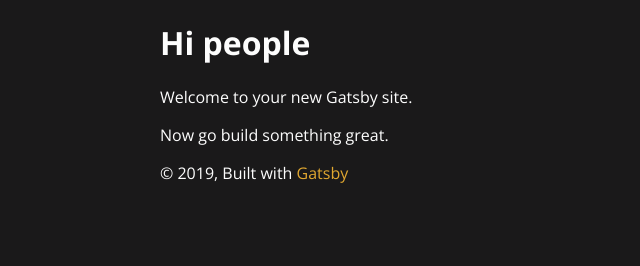
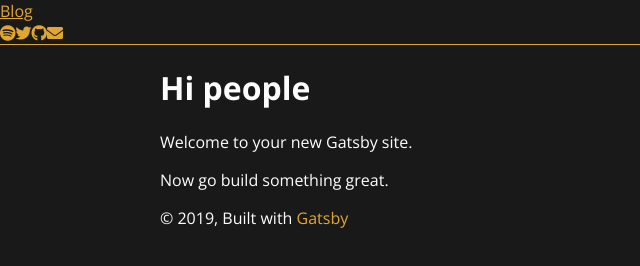
Before and after one commit to zachbharris/sirrah, a Gatsby site: page / in a window 1280 px wide. Shown: the whole page, without its empty margins (0-640 px from the left). Built offline with nearby package versions, Linux system fonts and the light colour scheme; Gatsby itself is replaced by a stand-in of ours.

Commit message:
start on the navbar

```diff
--- a/gatsby-config.js
+++ b/gatsby-config.js
@@ -2,7 +2,7 @@ module.exports = {
   siteMetadata: {
     title: `Zach Harris`,
     description: `Zach Harris, UI Engineer in St. Louis`,
-    author: `@zachbharris`,
+    author: `@zachbharris`
   },
   plugins: [
     `gatsby-plugin-react-helmet`,
@@ -10,8 +10,8 @@ module.exports = {
       resolve: `gatsby-source-filesystem`,
       options: {
         name: `images`,
-        path: `${__dirname}/src/images`,
-      },
+        path: `${ __dirname }/src/images`
+      }
     },
     `gatsby-transformer-sharp`,
     `gatsby-plugin-sharp`,
@@ -24,9 +24,9 @@ module.exports = {
         background_color: `#1A191A`,
         theme_color: `#E0A730`,
         display: `standalone`,
-        icon: `src/images/favicon.png`, // This path is relative to the root of the site.
-        include_favicon: true,
-      },
+        icon: `src/images/favicon.png`,
+        include_favicon: true
+      }
     },
     {
       resolve: `gatsby-plugin-prefetch-google-fonts`,
@@ -34,13 +34,14 @@ module.exports = {
         fonts: [
           {
             family: `Open Sans`,
-            variants: [`400`, `600`, `700`],
+            variants: [`400`, `600`, `700`]
           },
-        ],
-      },
-    },
-    // this (optional) plugin enables Progressive Web App + Offline functionality
-    // To learn more, visit: https://gatsby.dev/offline
-    // 'gatsby-plugin-offline',
-  ],
+          {
+            family: `IBM Plex Sans`,
+            variants: [`400`, `500`, `700`]
+          }
+        ]
+      }
+    }
+  ]
 }
--- a/src/components/layout/index.jsx
+++ b/src/components/layout/index.jsx
@@ -9,6 +9,8 @@ import React from 'react'
 import PropTypes from 'prop-types'
 import { StaticQuery, graphql } from 'gatsby'
 import styled, { createGlobalStyle } from 'styled-components'
+
+import Navbar from './navbar'
 
 import { justWhite, hensonGold, soulBlack } from '../../theme/colors'
 
@@ -24,8 +26,10 @@ const Layout = ({ children }) => (
       }
     `}
     render={data => (
+      <>
+        <GlobalStyle />
+        <Navbar />
         <Wrapper>
-        <GlobalStyle />
           <main>{children}</main>
           <footer>
             © {new Date().getFullYear()}, Built with
@@ -33,12 +37,13 @@ const Layout = ({ children }) => (
             <a href="https://www.gatsbyjs.org">Gatsby</a>
           </footer>
         </Wrapper>
+      </>
     )}
   />
 )
 
 Layout.propTypes = {
-  children: PropTypes.node.isRequired,
+  children: PropTypes.node.isRequired
 }
 
 export default Layout
@@ -50,6 +55,10 @@ const GlobalStyle = createGlobalStyle`
     font-family: 'Open Sans', sans-serif;
     margin: 0;
     height: 100%;
+  }
+
+  body {
+    margin: 0;
   }
 
   a {
--- /dev/null
+++ b/src/components/layout/navbar/index.jsx
@@ -0,0 +1,60 @@
+import React from 'react'
+import { Link } from 'gatsby'
+import styled from 'styled-components'
+
+import { soulBlack, hensonGold } from '../../../theme/colors'
+
+const socials = [
+  {
+    icon: 'fab fa-spotify',
+    name: 'spotify',
+    href: 'https://open.spotify.com/user/12133482232?si=lGuZPIDWQiyWwd_vZjDAAA'
+  },
+  {
+    icon: 'fab fa-twitter',
+    name: 'twitter',
+    href: 'https://twitter.com/zachbharris'
+  },
+  {
+    icon: 'fab fa-github',
+    name: 'github',
+    href: 'https://github.com/zachbharris'
+  },
+  {
+    icon: 'fas fa-envelope',
+    name: 'email',
+    href: 'mailto:hi@zachbharris.com'
+  }
+]
+
+const Navbar = () => (
+  <Wrapper>
+    <Nav>
+      <nav>
+        <Link to="/">Blog</Link>
+      </nav>
+      <div>
+        {socials.map((social, index) => (
+          <a
+            key={index}
+            target="_blank"
+            rel="noopener noreferrer"
+            href={social.href}
+            title={social.name}
+          >
+            <i className={social.icon} />
+          </a>
+        ))}
+      </div>
+    </Nav>
+  </Wrapper>
+)
+
+const Wrapper = styled.div`
+  background-color: ${ soulBlack };
+  border-bottom: 1px solid ${ hensonGold };
+`
+
+const Nav = styled.div``
+
+export default Navbar
--- a/src/components/seo/index.jsx
+++ b/src/components/seo/index.jsx
@@ -5,12 +5,12 @@
  * See: https://www.gatsbyjs.org/docs/use-static-query/
  */
 
-import React from "react"
-import PropTypes from "prop-types"
-import Helmet from "react-helmet"
-import { useStaticQuery, graphql } from "gatsby"
+import React from 'react'
+import PropTypes from 'prop-types'
+import Helmet from 'react-helmet'
+import { useStaticQuery, graphql } from 'gatsby'
 
-function SEO({ description, lang, meta, keywords, title }) {
+function SEO ({ description, lang, meta, keywords, title }) {
   const { site } = useStaticQuery(
     graphql`
       query {
@@ -30,50 +30,56 @@ function SEO({ description, lang, meta, keywords, title }) {
   return (
     <Helmet
       htmlAttributes={{
-        lang,
+        lang
       }}
       title={title}
-      titleTemplate={`${site.siteMetadata.title} - %s`}
+      titleTemplate={`${ site.siteMetadata.title } - %s`}
+      link={[
+        {
+          rel: 'stylesheet',
+          href: 'https://use.fontawesome.com/releases/v5.8.1/css/all.css'
+        }
+      ]}
       meta={[
         {
           name: `description`,
-          content: metaDescription,
+          content: metaDescription
         },
         {
           property: `og:title`,
-          content: title,
+          content: title
         },
         {
           property: `og:description`,
-          content: metaDescription,
+          content: metaDescription
         },
         {
           property: `og:type`,
-          content: `website`,
+          content: `website`
         },
         {
           name: `twitter:card`,
-          content: `summary`,
+          content: `summary`
         },
         {
           name: `twitter:creator`,
-          content: site.siteMetadata.author,
+          content: site.siteMetadata.author
         },
         {
           name: `twitter:title`,
-          content: title,
+          content: title
         },
         {
           name: `twitter:description`,
-          content: metaDescription,
-        },
+          content: metaDescription
+        }
       ]
         .concat(
           keywords.length > 0
             ? {
-                name: `keywords`,
-                content: keywords.join(`, `),
-              }
+              name: `keywords`,
+              content: keywords.join(`, `)
+            }
             : []
         )
         .concat(meta)}
@@ -84,7 +90,7 @@ function SEO({ description, lang, meta, keywords, title }) {
 SEO.defaultProps = {
   lang: `en`,
   meta: [],
-  keywords: [],
+  keywords: []
 }
 
 SEO.propTypes = {
@@ -92,7 +98,7 @@ SEO.propTypes = {
   lang: PropTypes.string,
   meta: PropTypes.array,
   keywords: PropTypes.arrayOf(PropTypes.string),
-  title: PropTypes.string.isRequired,
+  title: PropTypes.string.isRequired
 }
 
 export default SEO
```
Also changed, not shown: package.json (+10 -10 lines), public/index.html (+1 -1 lines), src/components/Layout/index.jsx (+11 -2 lines), src/components/SEO/index.jsx (+27 -21 lines), src/theme/colors.js (+4 -4 lines), 1 other file. Lines whose indentation alone changed are shown as unchanged.
